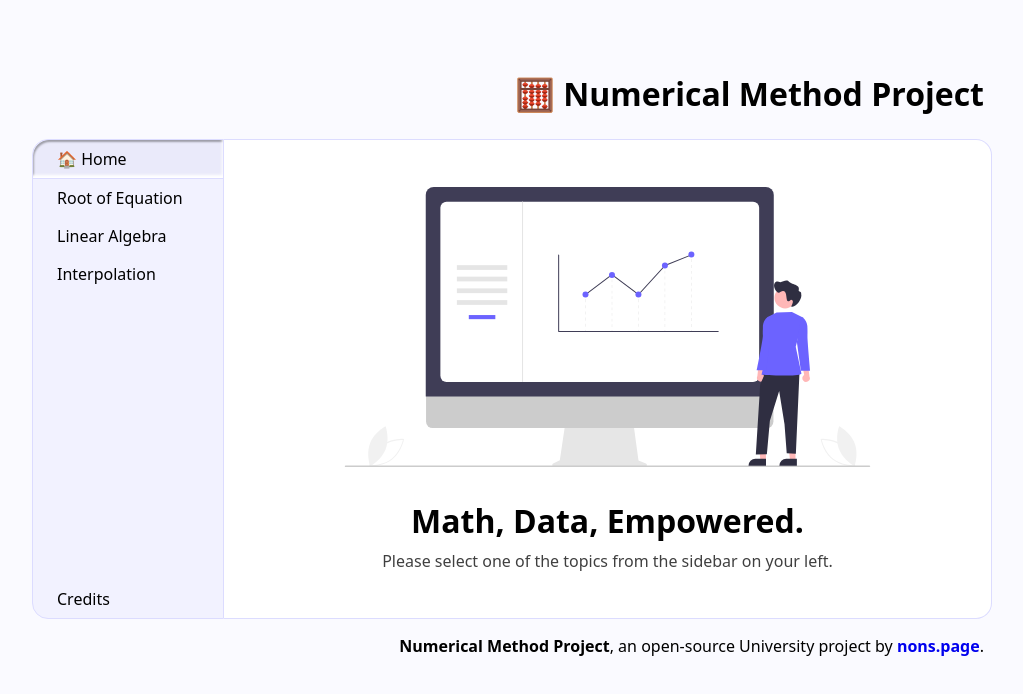
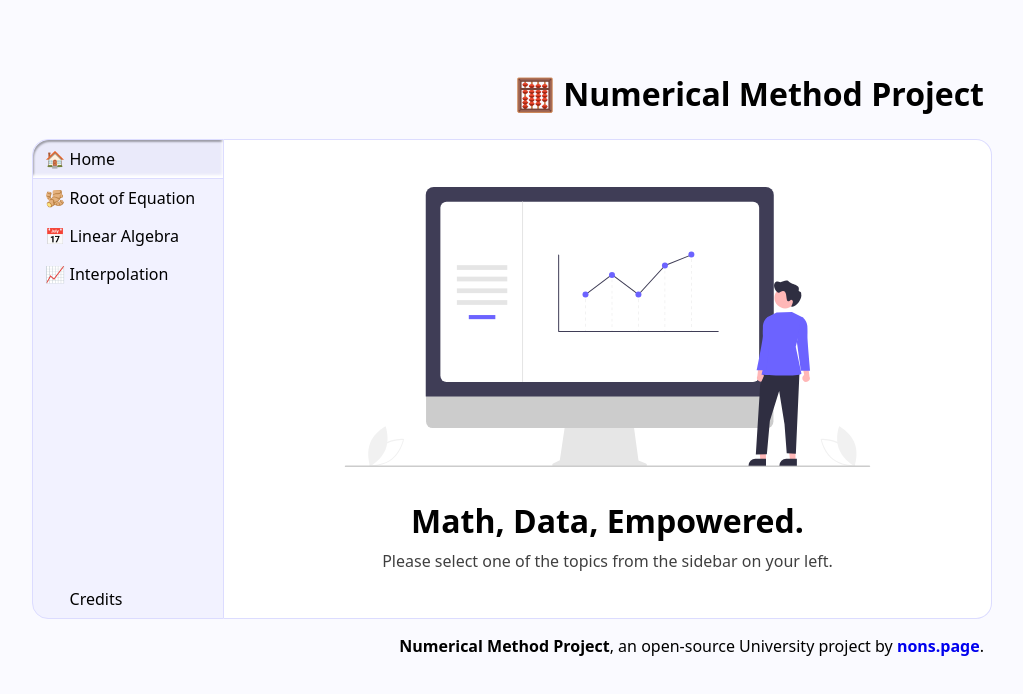
Before and after one commit to NaiNonTH/nm-project, a SvelteKit app: page / in a window 1280 px wide. Shown: the top 694 px of the page, without its empty margins (128-1151 px from the left). Built offline with nearby package versions, Linux system fonts and the light colour scheme.

Commit message:
Improved sidebar nav

```diff
--- a/src/app.css
+++ b/src/app.css
@@ -130,11 +130,20 @@ main > section {
 .site-nav a {
 	position: relative;
 	display: block;
-	padding: 0.5rem 1rem;
-	padding-left: 1.5rem;
+	padding: 0.5rem 0.75rem;
 	text-decoration: none;
 
 	color: inherit;
+}
+.site-nav li a::before {
+	margin-right: 0.5ch;
+}
+.site-nav li a[data-icon]::before {
+	content: attr(data-icon);
+}
+.site-nav li a:not([data-icon])::before {
+	content: "❌";
+	visibility: hidden;
 }
 .site-nav ul:first-child li:first-of-type a {
 	border-top-left-radius: 1rem;
--- a/src/routes/+layout.svelte
+++ b/src/routes/+layout.svelte
@@ -5,15 +5,18 @@
 	const links = [
 		{
 			title: 'Root of Equation',
-			href: '/root-of-equation'
+			href: '/root-of-equation',
+			emoji: '🫚'
 		},
 		{
 			title: 'Linear Algebra',
-			href: '/linear-algebra'
+			href: '/linear-algebra',
+			emoji: '📅'
 		},
 		{
 			title: 'Interpolation',
-			href: '/interpolation'
+			href: '/interpolation',
+			emoji: '📈'
 		}
 	];
 </script>
@@ -24,14 +27,12 @@
 <nav class="site-nav">
 	<ul>
 		<li>
-			<a aria-current={$page.url.pathname === '/'} href="/"
-				><span aria-hidden="true">🏠</span> Home</a
-			>
+			<a data-icon="🏠" class="home" aria-current={$page.url.pathname === '/'} href="/">Home</a>
 		</li>
 		<hr />
-		{#each links as { title, href }}
+		{#each links as { title, href, emoji }}
 			<li>
-				<a aria-current={$page.url.pathname.includes(href) && $page.status == 200} {href}>
+				<a data-icon={emoji} aria-current={$page.url.pathname.includes(href) && $page.status == 200} {href}>
 					{title}
 				</a>
 			</li>
```
